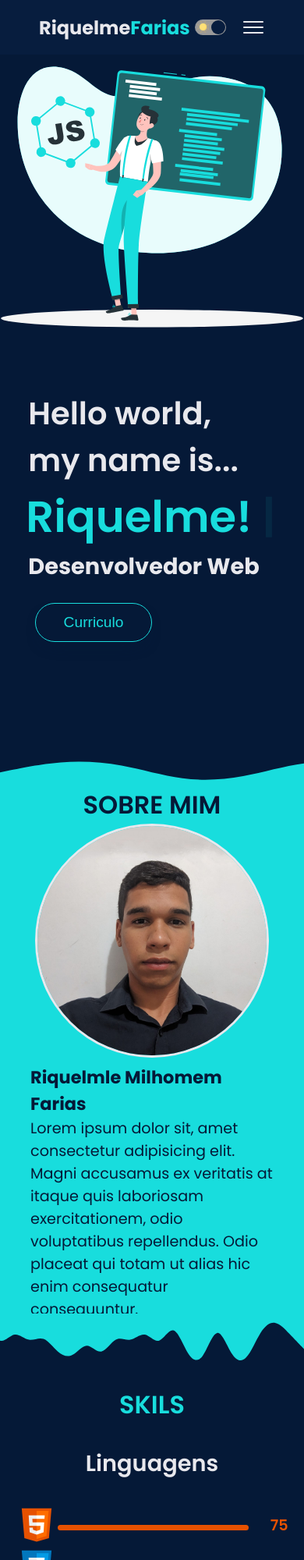
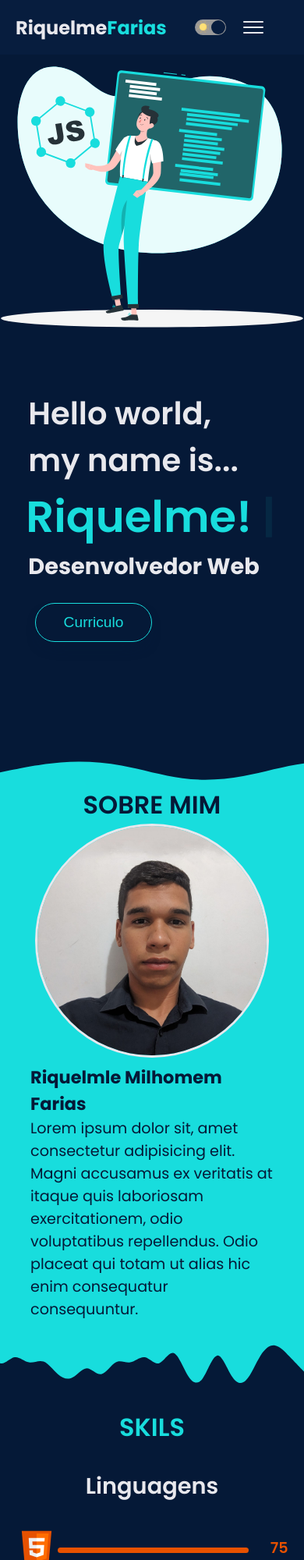
Before and after one commit to Rick-Farias/Portfolio, a plain HTML site: page index.html in a window 390 px wide. Shown: the top 2000 px of the page at 78% size. Drawn offline with Linux system fonts and the light colour scheme.

Commit message:
Update style.css

```diff
--- a/assets/style.css
+++ b/assets/style.css
@@ -677,4 +677,10 @@ width: 100%;
     #sec-4 .card{
         width: 350px;
     }
+    .nav .nome {
+    left: 20px;
+  }
+    .container-sec-2 .texto p{
+    height: 290px;
+  }
 }
```
